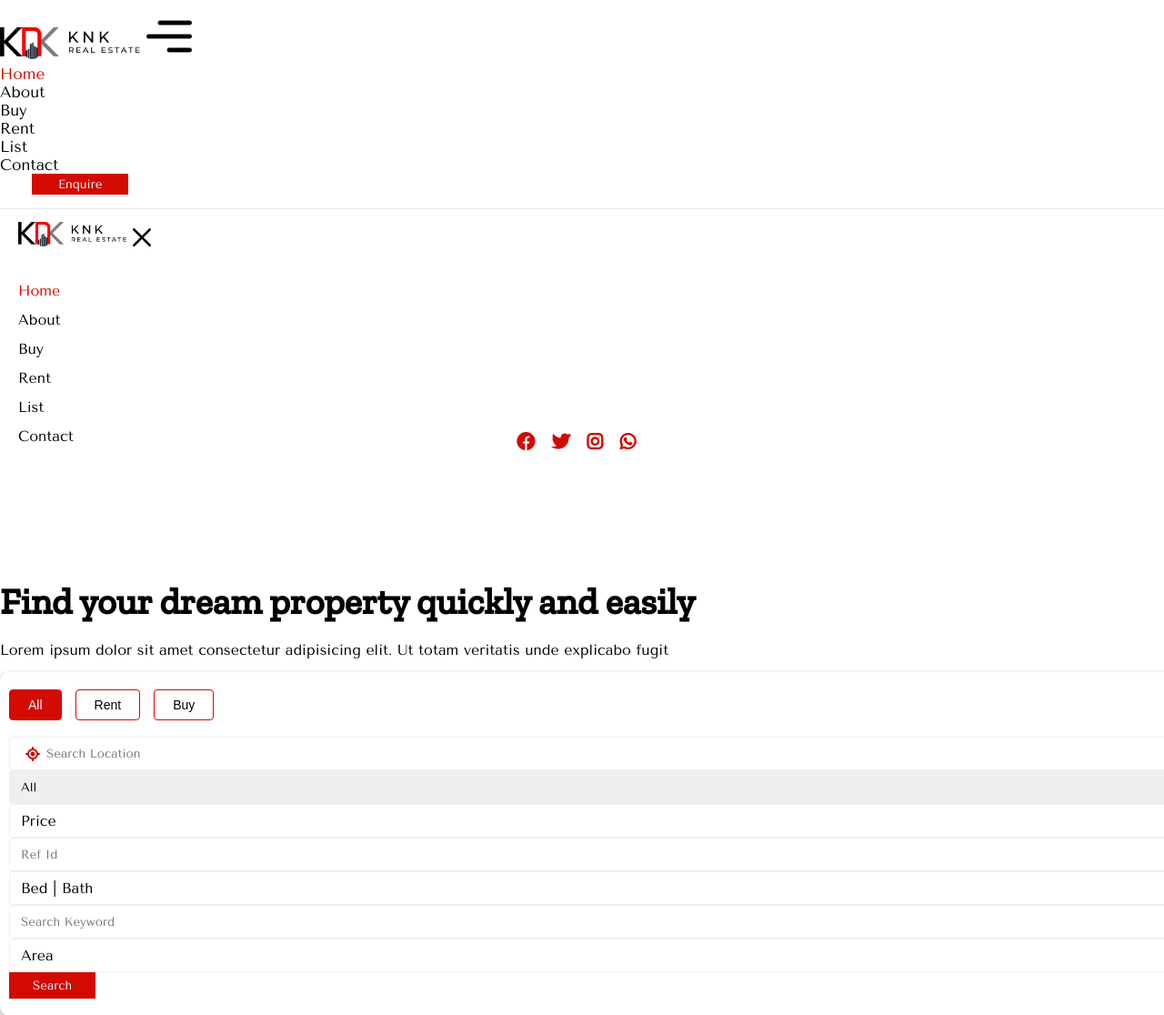
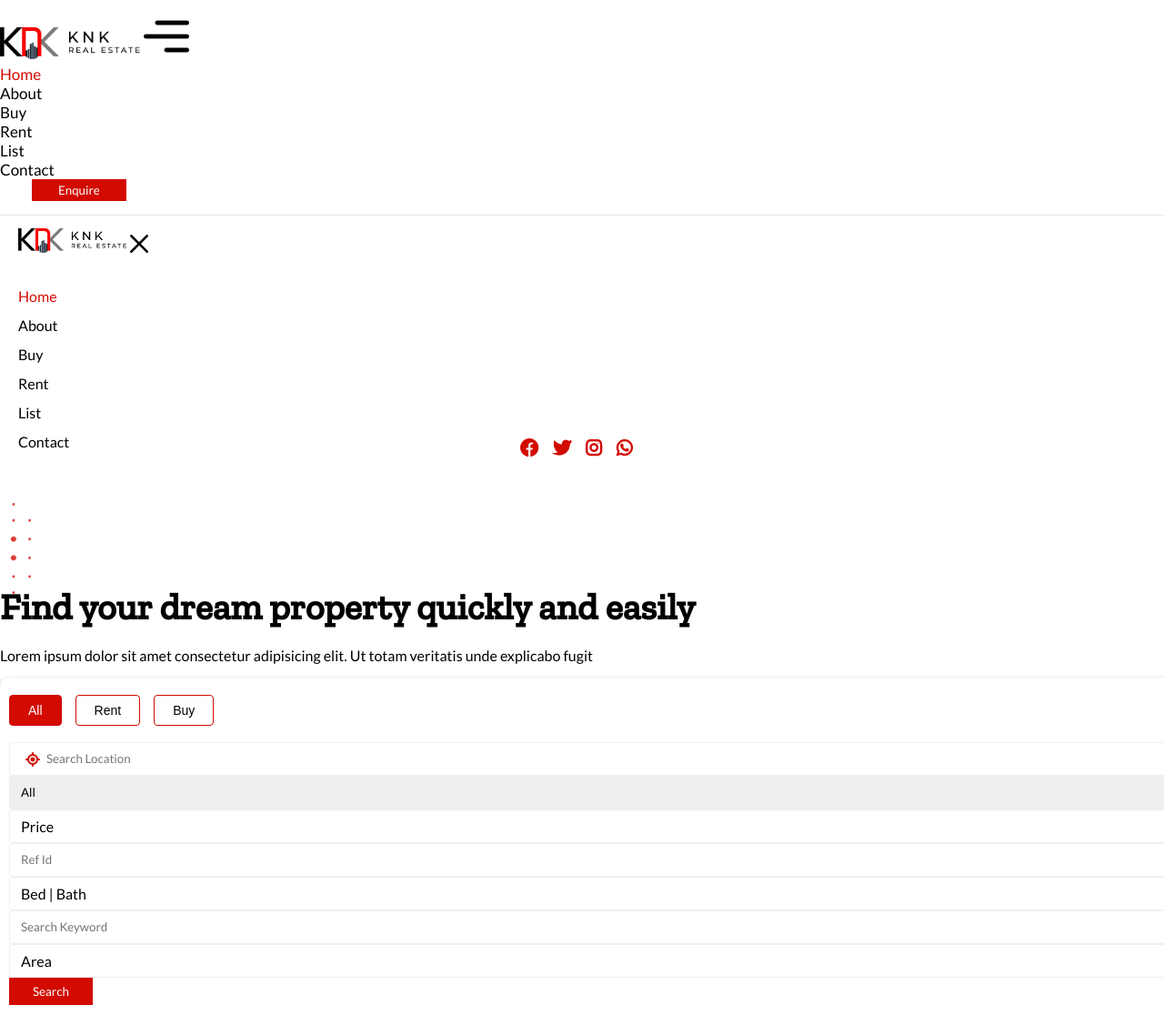
Before and after one commit to adil-shabab/KNK-Properties, a Django app: page / in a window 1280 px wide. Shown: the top 1116 px of the page at 91% size. Run offline with Django 4.2, Linux system fonts and the light colour scheme; data that the repository does not hold is empty.

Commit message:
dots added

```diff
--- a/static/css/styles.css
+++ b/static/css/styles.css
@@ -1,4 +1,4 @@
-@import url('https://fonts.googleapis.com/css2?family=Tenor+Sans&family=Zilla+Slab:wght@400;500&display=swap');
+@import url('https://fonts.googleapis.com/css2?family=Tenor+Sans&family=Zilla+Slab:wght@400;500&display=swap?family=Lato:wght@400;700&display=swap');
 
 
 /* variable  */
@@ -7,7 +7,7 @@
     --white: rgb(255, 255, 255);
     --black: rgb(0, 0, 0);
     --gray: rgb(245, 245, 245);
-    --body-font: 'Tenor Sans', sans-serif;
+    --body-font: 'Lato', sans-serif;
     --head-font: 'Zilla Slab', serif;
     --sm-shadow: rgba(0, 0, 0, 0.086) 0px 0px 0px 1px;
     --shadow: rgba(17, 17, 26, 0.1) 0px 4px 16px, rgba(17, 17, 26, 0.05) 0px 8px 32px;
@@ -283,6 +283,13 @@ li{
     /* transform: rotate(148deg); */
     opacity: 0.5;
     z-index: 1;
+}
+.hero-section .left-box .grid{
+    width: 100px;
+    position: absolute;
+    top: 30px;
+    left: -66px;
+    opacity: 0.8;
 }
 .hero-section  .search-btn{
     display: flex;
--- a/templates/frontend/index.html
+++ b/templates/frontend/index.html
@@ -8,10 +8,11 @@
 {% block content %}
  <!-- hero section  -->
     <form autocomplete="off" action="{% url 'search' %}" method='get' class="hero-section">
-        <div class="container">
+        <div class="container" style="position:relative">
             <div class="row">
                 <div class="col-lg-5 col-12 order-md-1 order-2">
                     <div class="left-box">
+                        <img class="grid" src="{% static 'img/frontend/grid.png' %}" alt="">
                         <img class="dots" src="{% static 'img/frontend/gray-dots.png' %}" alt="">
                         <h1>Find your dream property quickly and easily</h1>
                         <p class="description">Lorem ipsum dolor sit amet consectetur adipisicing elit. Ut totam veritatis unde explicabo fugit </p>
@@ -144,8 +145,8 @@
 
     <!-- Featured properties  -->
     <div class="featured-properties">
-        <img src="{% static 'img/frontend/gray-dots.png' %}" alt="" class="dots">
-        <div class="container">
+        <div class="container" style="position:relative">
+            <img src="{% static 'img/frontend/gray-dots.png' %}" alt="" class="dots">
             <a href="{% url 'premium' %}"><button class="button show-more-btn">Show More</button></a>
             <h4><span>Premium </span> Listing</h4>
             <div class="property-box">
@@ -254,8 +255,8 @@
 
     <!-- Featured properties  -->
     <div class="featured-properties">
-        <img src="{% static 'img/frontend/gray-dots.png' %}" alt="" class="dots">
-        <div class="container">
+        <div class="container" style="position:relative">
+            <img src="{% static 'img/frontend/gray-dots.png' %}" alt="" class="dots">
             <a href="{% url 'featured' %}"><button class="button show-more-btn">Show More</button></a>
             <h4><span>Featured </span> Listing</h4>
             <div class="property-box">
@@ -364,8 +365,8 @@
 
     <!-- Featured properties  -->
     <div class="featured-properties">
-        <img src="{% static 'img/frontend/gray-dots.png' %}" alt="" class="dots">
-        <div class="container">
+        <div class="container" style="position:relative">
+            <img src="{% static 'img/frontend/gray-dots.png' %}" alt="" class="dots">
             <a href="{% url 'standard' %}"><button class="button show-more-btn">Show More</button></a>
             <h4><span>Standard </span> Listing</h4>
             <div class="property-box">
```
Also changed, not shown: other parts of static/css/styles.css (+16 -16 lines), project/settings.py (+13 -13 lines), templates/frontend/buy.html (+10 -0 lines), static/img/frontend/facade-modern-building-with-geometric-windows-curved-walls_181624-16998.webp (deleted), static/img/frontend/grid.png (added), static/img/frontend/hero.jpg (deleted).
